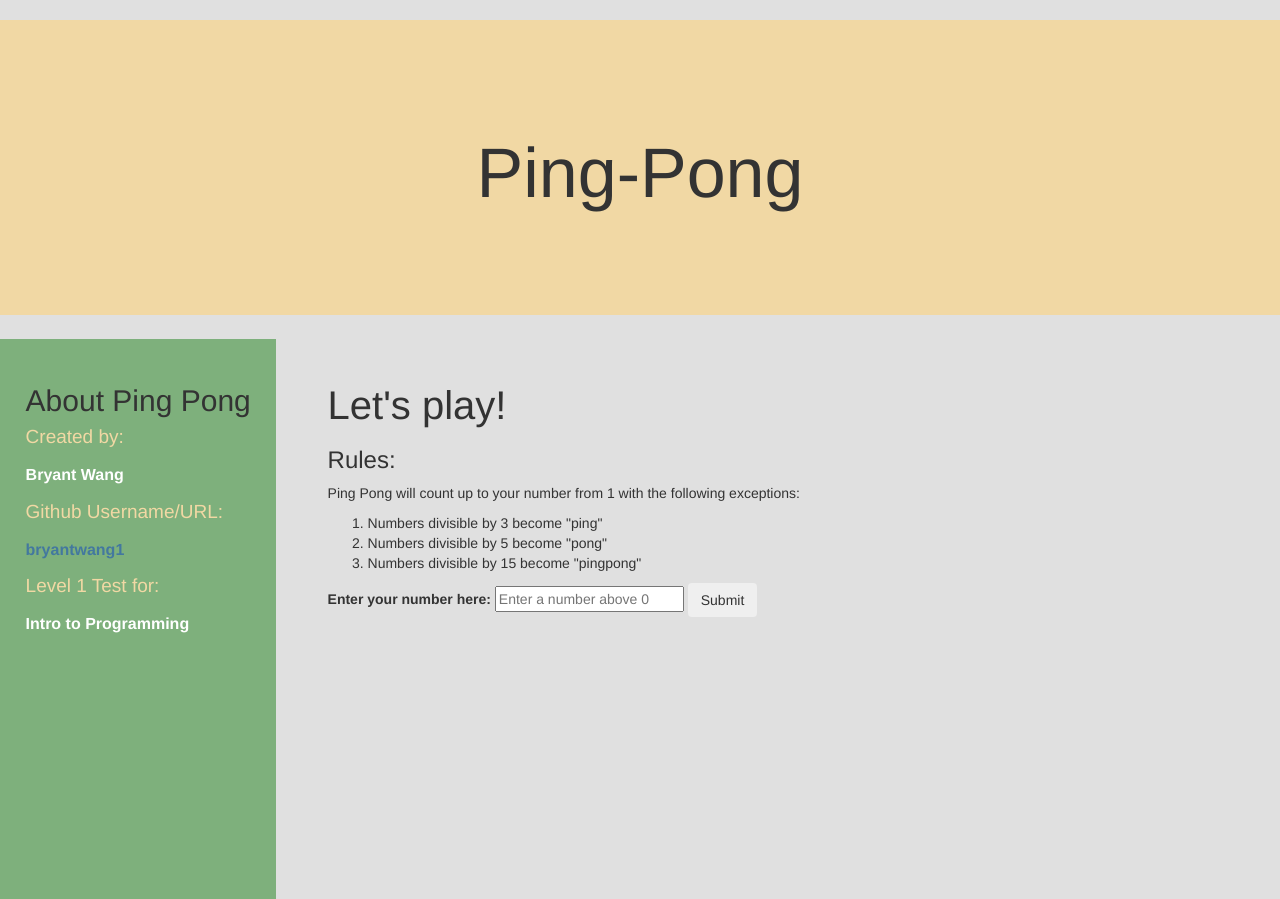
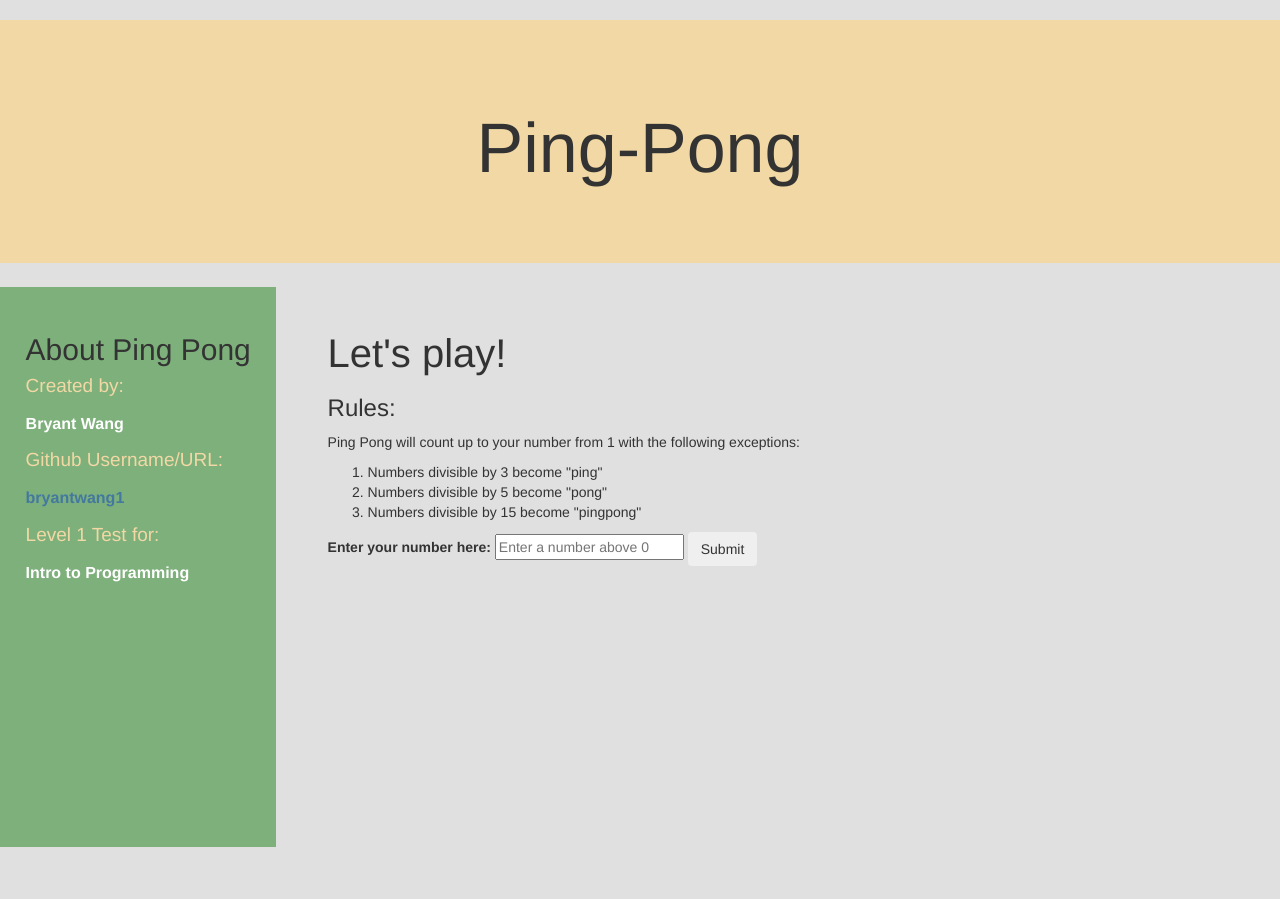
Before and after one commit to bryantwang1/ping-pong-web, a plain HTML site: page index.html in a window 1280 px wide. After the commit the page ends 847 px from the top, so only its background shows below. Drawn offline with Linux system fonts and the light colour scheme.

Commit message:
Reduce top and bottom padding on class custom-head in order to make the page header less dramatic.

```diff
--- a/css/styles.css
+++ b/css/styles.css
@@ -16,8 +16,8 @@ body {
   margin-left: 0vw;
   text-align: center;
   font-size: 70px;
-  padding: 9%;
-  padding-bottom: 8%;
+  padding: 7%;
+  padding-bottom: 6%;
 }
 
 .flexer {
```
